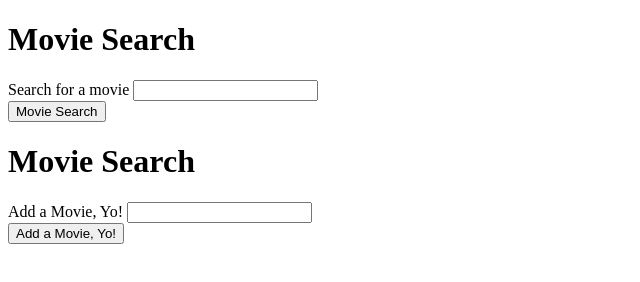
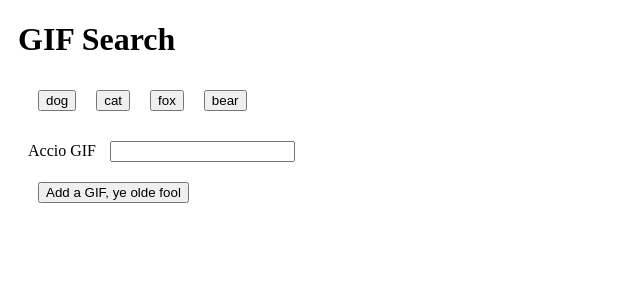
Before and after one commit to rcorojr/giphy-dynamo, a plain HTML site: page index.html in a window 1280 px wide. Shown: the whole page, without its empty margins (0-640 px from the left). Drawn offline with nearby package versions, Linux system fonts and the light colour scheme.

Commit message:
updating to search GIF

```diff
--- a/assets/javascript/app.js
+++ b/assets/javascript/app.js
@@ -0,0 +1,45 @@
+
+      // Initial array of movies
+      var animals = ["dog", "cat", "fox", "bear"];
+
+      // Function for displaying movie data
+      function renderButtons() {
+
+        // Deleting the movie buttons prior to adding new movie buttons
+        // (this is necessary otherwise we will have repeat buttons)
+        $("#buttons-view").empty();
+
+        // Looping through the array of movies
+        for (var i = 0; i < animals.length; i++) {
+
+          // Then dynamicaly generating buttons for each movie in the array.
+          // This code $("<button>") is all jQuery needs to create the start and end tag. (<button></button>)
+          var a = $("<button>");
+          // Adding a class
+          a.addClass("gif");
+          // Adding a data-attribute with a value of the movie at index i
+          a.attr("data-name", animals[i]);
+          // Providing the button's text with a value of the movie at index i
+          a.text(animals[i]);
+          // Adding the button to the HTML
+          $("#buttons-view").append(a);
+        }
+      }
+
+      // This function handles events where one button is clicked
+      $("#add-animal").on("click", function(event) {
+        // event.preventDefault() prevents the form from trying to submit itself.
+        // We're using a form so that the user can hit enter instead of clicking the button if they want
+        event.preventDefault();
+
+        // This line will grab the text from the input box
+        var movie = $("#animal-input").val().trim();
+        // The movie from the textbox is then added to our array
+        movies.push(movie);
+
+        // calling renderButtons which handles the processing of our movie array
+        renderButtons();
+      });
+
+      // Calling the renderButtons function at least once to display the initial list of movies
+      renderButtons();
--- a/index.html
+++ b/index.html
@@ -1,47 +1,39 @@
 <!DOCTYPE html>
 <html lang="en">
+
 <head>
-    <meta charset="UTF-8">
-    <meta name="viewport" content="width=device-width, initial-scale=1.0">
-    <title>Document</title>
+  <meta charset="utf-8">
+  <title>Animal GIFs</title>
+  <style type="text/css">
+    button,
+    div,
+    form,
+    input {
+      margin: 10px;
+    }
+  </style>
 </head>
 
+<body>
 
-<body>
   <div class="container">
-    <h1>Movie Search</h1>
+    <h1>GIF Search</h1>
 
-    <!-- This form will be where users input data about the movies -->
+    <!-- Movies will get dumped here -->
+    <div id="buttons-view"></div>
+
     <form id="movie-form">
-      <label for="movie-input">Search for a movie</label>
+      <label for="movie-input">Accio GIF</label>
       <input type="text" id="movie-input"><br>
 
-      <!-- This button will trigger our AJAX call -->
-      <input id="find-movie" type="submit" value="Movie Search">
+      <!-- Button triggers new movie to be added -->
+      <input id="add-gif" type="submit" value="Add a GIF, ye olde fool">
     </form>
 
-    <!-- We'll be dumping our JSON contents in here -->
-    <div id="movie-view"></div>
-
-    <div class="container">
-        <h1>Movie Search</h1>
-
-        <!-- Buttons will Get Dumped Here -->
-        <div id="buttons-view"></div>
-
-        <form id="movie-form">
-          <label for="movie-input">Add a Movie, Yo!</label>
-          <input type="text" id="movie-input"><br>
-
-          <!-- Button triggers new movie to be added -->
-          <input id="add-movie" type="submit" value="Add a Movie, Yo!">
-        </form>
+    <script src="https://cdnjs.cloudflare.com/ajax/libs/jquery/3.2.1/jquery.min.js"></script>
+    <script type="text/javascript" src="assets/javascript/app.js"></script>
 
   </div>
+</body>
 
-
-
-    <script type="text/javascript" src="assets/javascript/app.js"></script>
-    <script src="https://cdnjs.cloudflare.com/ajax/libs/jquery/3.2.1/jquery.min.js"></script>
-</body>
 </html>
```
